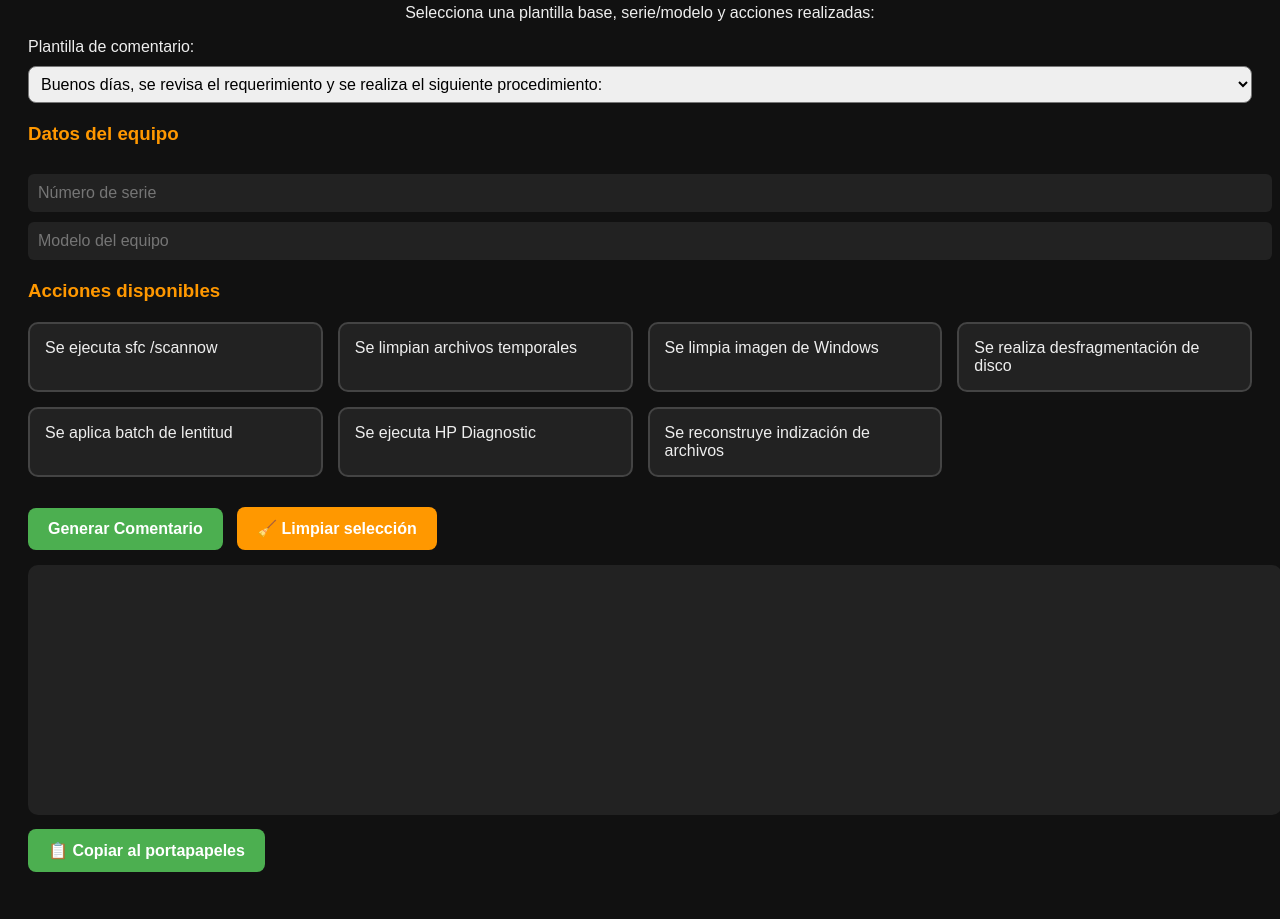
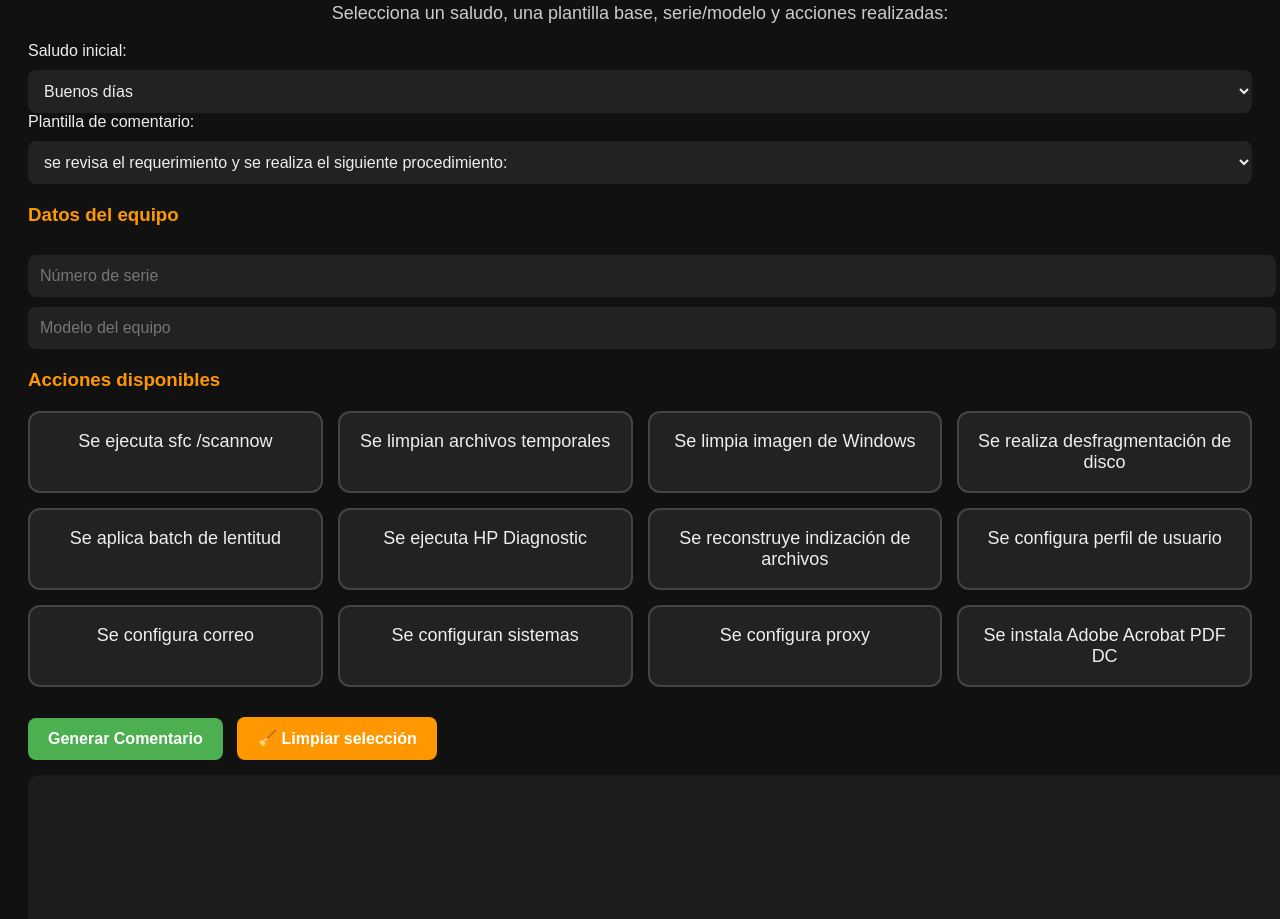
Before and after one commit to adones1981/comentarios, a plain HTML site: page index.html in a window 1280 px wide. Shown: the part 102-1021 px from the top of the page. Drawn offline with Linux system fonts and the light colour scheme.

Commit message:
Update index.html

```diff
--- a/index.html
+++ b/index.html
@@ -13,7 +13,13 @@
     h2 {
       color: #4caf50;
       text-align: center;
-      font-size: 28px;
+      font-size: 30px;
+      margin-bottom: 10px;
+    }
+    p {
+      text-align: center;
+      font-size: 18px;
+      color: #ccc;
     }
     h3 {
       margin-top: 20px;
@@ -28,11 +34,12 @@
     .card {
       background: #222;
       border: 2px solid #444;
-      border-radius: 10px;
-      padding: 15px;
-      font-size: 16px;
+      border-radius: 12px;
+      padding: 18px;
+      font-size: 18px;
       cursor: pointer;
       transition: all 0.3s ease;
+      text-align: center;
     }
     .card:hover {
       background: #333;
@@ -47,22 +54,23 @@
     }
     textarea {
       width: 100%;
-      height: 220px;
+      height: 230px;
       margin-top: 15px;
-      padding: 15px;
-      font-size: 16px;
-      border-radius: 10px;
+      padding: 18px;
+      font-size: 18px;
+      border-radius: 12px;
       border: none;
-      background: #222;
+      background: #1c1c1c;
       color: #eee;
       resize: none;
+      line-height: 1.5;
     }
-    input {
+    input, select {
       width: 100%;
-      padding: 10px;
+      padding: 12px;
       margin-top: 10px;
       font-size: 16px;
-      border-radius: 6px;
+      border-radius: 8px;
       border: none;
       background: #222;
       color: #eee;
@@ -98,11 +106,19 @@
 </head>
 <body>
   <h2>Generador de Comentarios</h2>
-  <p style="text-align:center">Selecciona una plantilla base, serie/modelo y acciones realizadas:</p>
+  <p>Selecciona un saludo, una plantilla base, serie/modelo y acciones realizadas:</p>
+
+  <!-- Saludo -->
+  <label for="saludo">Saludo inicial:</label>
+  <select id="saludo">
+    <option value="Buenos días">Buenos días</option>
+    <option value="Buenas tardes">Buenas tardes</option>
+    <option value="Buenas noches">Buenas noches</option>
+  </select>
 
   <!-- Plantillas -->
   <label for="plantilla">Plantilla de comentario:</label>
-  <select id="plantilla" style="margin-top:10px; font-size:16px; padding:8px; width:100%; border-radius:8px;"></select>
+  <select id="plantilla"></select>
 
   <!-- Serie y modelo -->
   <h3>Datos del equipo</h3>
@@ -123,9 +139,9 @@
   <script>
     // Plantillas iniciales
     const plantillasBase = [
-      "Buenos días, se revisa el requerimiento y se realiza el siguiente procedimiento:",
-      "Estimado usuario, se efectúan las siguientes acciones para atender el requerimiento:",
-      "Se realiza análisis y se aplican los procedimientos correspondientes:"
+      "se revisa el requerimiento y se realiza el siguiente procedimiento:",
+      "se efectúan las siguientes acciones para atender el requerimiento:",
+      "se realiza análisis y se aplican los procedimientos correspondientes:"
     ];
 
 // Acciones disponibles
@@ -136,8 +152,14 @@
   "Se realiza desfragmentación de disco",
   "Se aplica batch de lentitud",
   "Se ejecuta HP Diagnostic",
-      "Se reconstruye indización de archivos"
+  "Se reconstruye indización de archivos",
+  "Se configura perfil de usuario",
+  "Se configura correo",
+  "Se configuran sistemas",
+  "Se configura proxy",
+  "Se instala Adobe Acrobat PDF DC"
 ];
+
 
     function cargarPlantillas() {
       const select = document.getElementById("plantilla");
@@ -163,6 +185,7 @@
     }
 
     function generarComentario() {
+      const saludo = document.getElementById("saludo").value;
       const base = document.getElementById("plantilla").value;
       const serie = document.getElementById("serie").value.trim();
       const modelo = document.getElementById("modelo").value.trim();
@@ -173,11 +196,10 @@
 
       let datosEquipo = "";
       if (serie || modelo) {
-        datosEquipo = "\nModelo: " + (modelo || "N/A") + " | Serie: " + (serie || "N/A");
+        datosEquipo = "\n\n---\nModelo: " + (modelo || "N/A") + " | Serie: " + (serie || "N/A");
       }
 
-      // Serie y modelo SIEMPRE al final del comentario
-      document.getElementById("resultado").value = base + "\n" + accionesTexto + datosEquipo;
+      document.getElementById("resultado").value = `${saludo}, ${base}\n\n${accionesTexto}${datosEquipo}`;
     }
 
     function limpiarSeleccion() {
```
Lines whose indentation alone changed are shown as unchanged.
